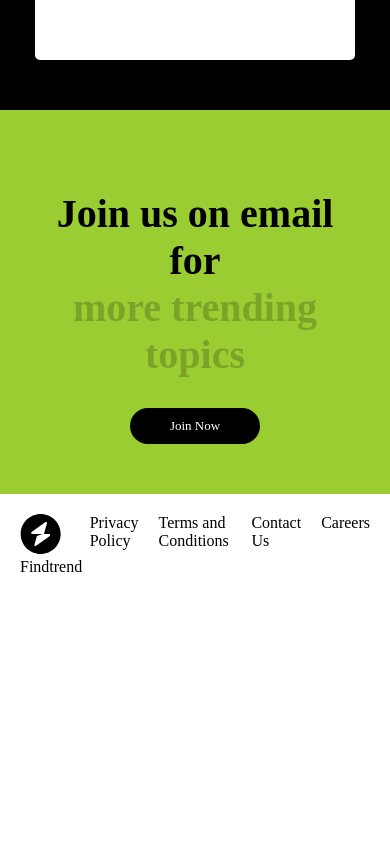
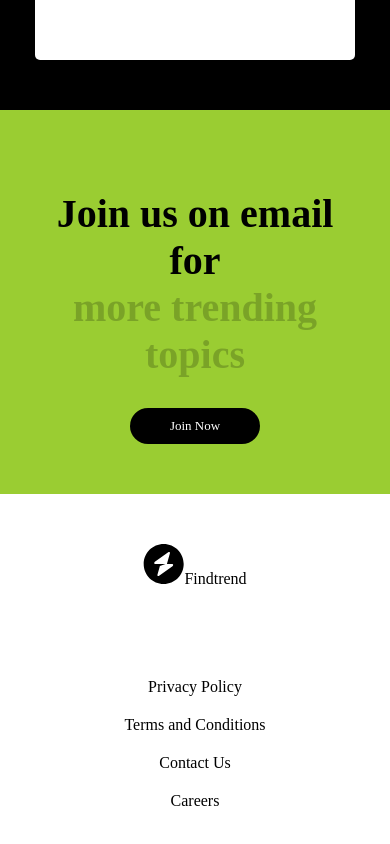
Before and after one commit to dsasante1/findtrend, a Vue app: page / in a window 390 px wide. Shown: the part 5900-6744 px from the top of the page. Before the commit the page ends 6496 px from the top, so only its background shows below. Built offline with nearby package versions, Linux system fonts and the light colour scheme.

Commit message:
done footer

```diff
--- a/src/components/TheCards.vue
+++ b/src/components/TheCards.vue
@@ -135,7 +135,7 @@
 
 
 
-    <!-- <div id="desktopView">
+<div id="desktopView">
     <div class="cards">
         <p id="dealText">Get your best deal</p>
 
@@ -262,7 +262,7 @@
         </div>
     </div>
 
-</div> -->
+</div>
 
 
 </template>
@@ -484,7 +484,7 @@
 
 
 
-/* @media only screen and (min-width: 900px){
+@media only screen and (min-width: 900px){
 
 #mobileView{
     display: None;
@@ -676,6 +676,6 @@
 
 }
 
-*/
+
 
 </style>
--- a/src/components/TheFooter.vue
+++ b/src/components/TheFooter.vue
@@ -6,7 +6,9 @@
         <p id="trendingTopics">more trending topics</p>
         <div  id="joinNow"><span>Join Now</span></div>
     </div>
-    <div class="footerUrls">
+
+
+        <div class="footerUrls">
             <span>
                 <img alt="blackLogo" id="blackLogo" src="@/assets/Vector.svg"/>
                 <span>Findtrend</span>
@@ -20,6 +22,7 @@
             </span>
 
             </div>
+
 </template>
 
 
@@ -80,11 +83,14 @@
 
 }
 
+@media only screen and (min-width: 900px){
+
 .footerUrls{
     padding: 20px;
     display: flex;
     flex-direction: row;
     justify-content: space-between;
+    align-items: center;
 }
 
 
@@ -92,6 +98,7 @@
     display: flex;
     flex-direction: row;
     gap: 20px;
+    align-items: center;
 
 
 
@@ -102,4 +109,35 @@
     color: black;
 }
 
+}
+
+@media only screen and (max-width: 900px){
+
+    .footerUrls{
+    padding: 50px;
+    display: flex;
+    flex-direction: column;
+    gap: 90px;
+    align-items: center;
+}
+
+
+#footerNavUrls{
+    display: flex;
+    flex-direction: column;
+    gap: 20px;
+    align-items: center;
+
+
+
+}
+
+#footerNavUrls a{
+    text-decoration : none;
+    color: black;
+}
+
+
+}
+
 </style>
--- a/src/components/TheHeader.vue
+++ b/src/components/TheHeader.vue
@@ -298,6 +298,7 @@ Findtrend  let you gathers all of your favorite website into one place.
     display: flex;
     flex-direction: row;
     justify-content: space-between;
+    align-items: center;
 }
 
 
```
